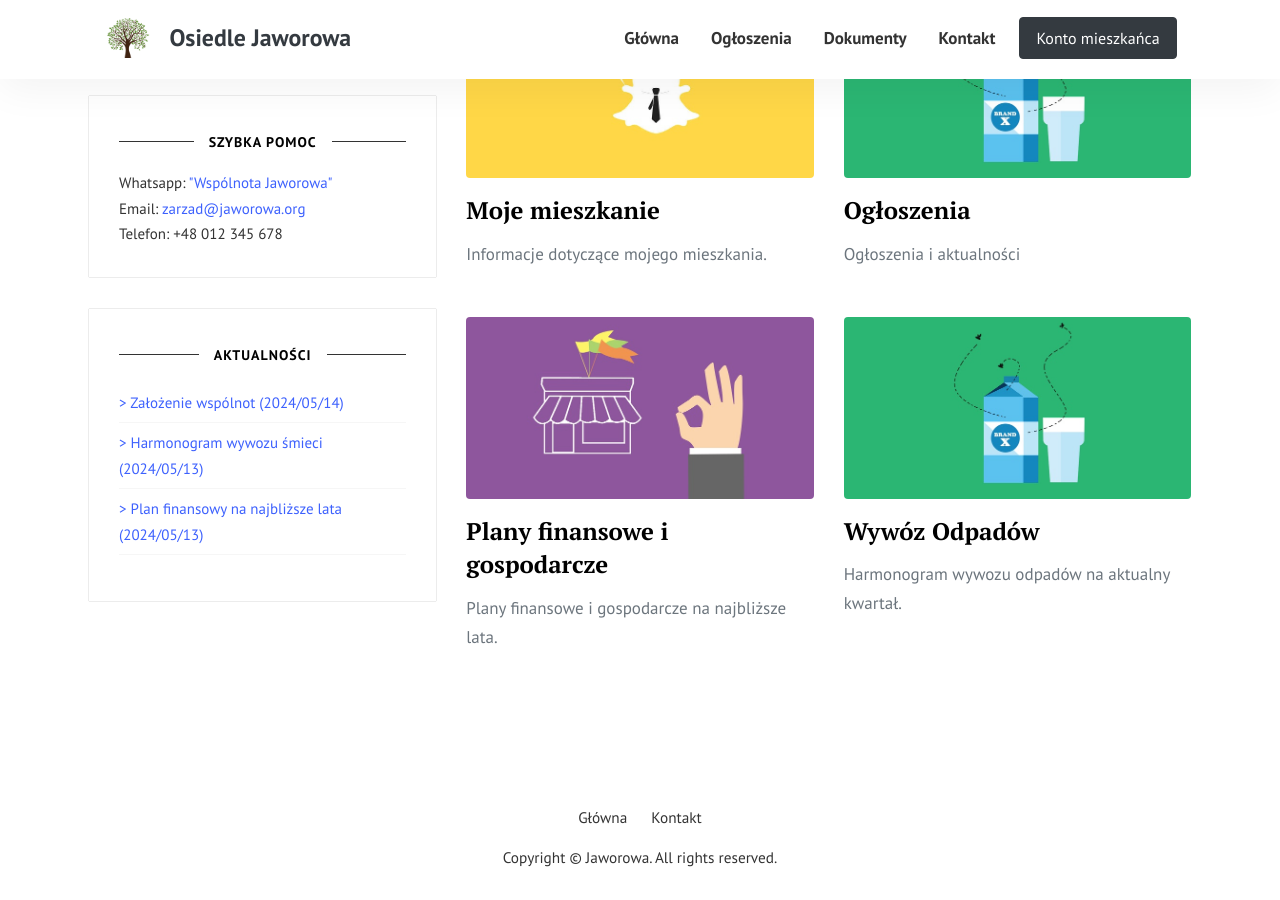
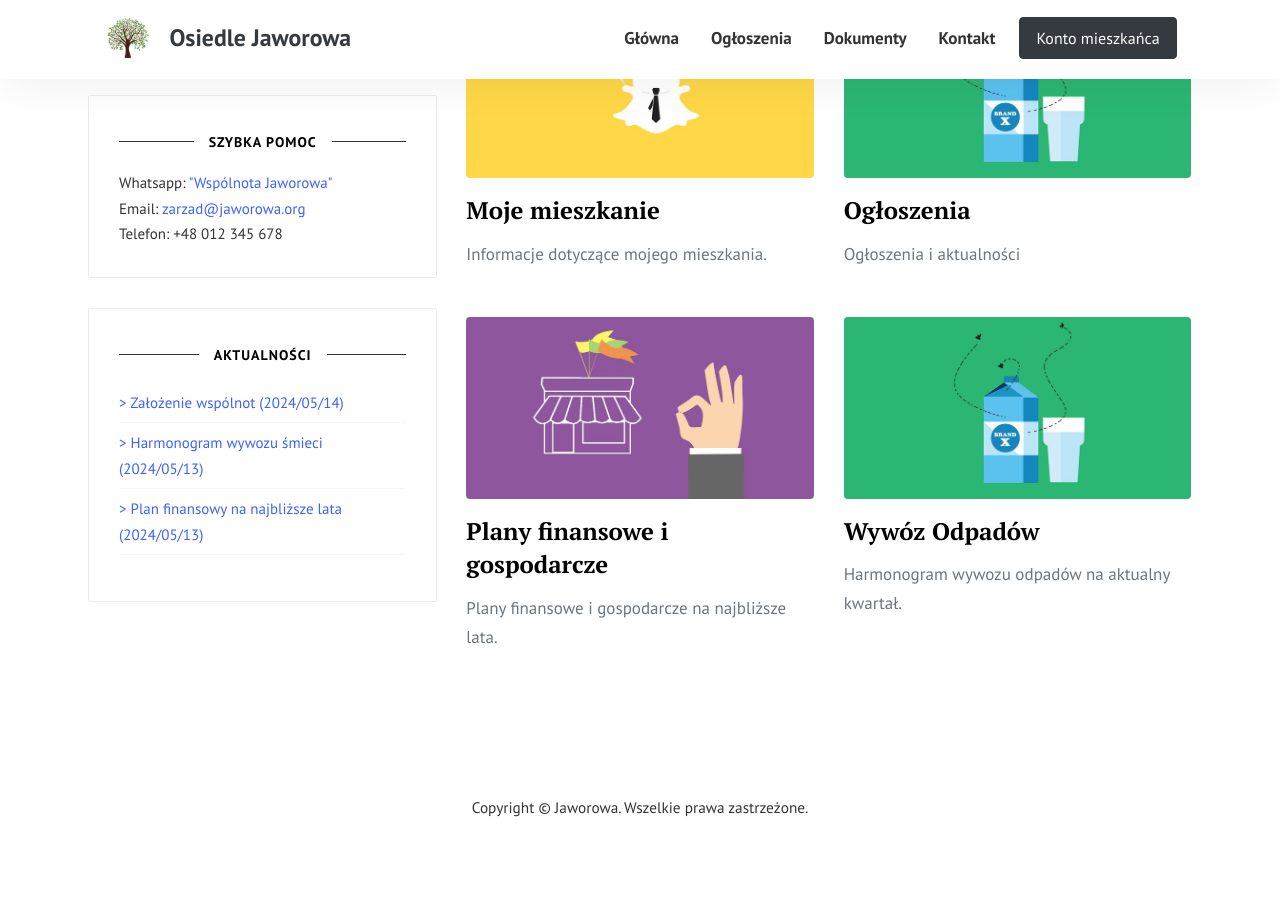
Before and after one commit to jaworowa/www, a Jekyll site: the page built from index.html, in a window 1280 px wide and 900 px high, scrolled down 657 px. Built offline with Jekyll 4.4.1, drawn with Linux system fonts in a browser that asks for light colours; the list of posts is cut into pages by our own code; after the commit the page ends 1507 px from its top, so only the background shows below that.

Commit message:
remove footer menu

```diff
--- a/_layouts/default.html
+++ b/_layouts/default.html
@@ -76,15 +76,15 @@ gtag('config', '{{site.ganalytics}}');
 ================================================== -->
 <footer class="footer container text-center">
 
-  <ul class="p-0 mb-1 small">
-    {% for item in site.data.menus.footermenu %}
-    <li>
-      <a href="{% unless item.external %}{{site.baseurl}}/{% endunless %}{{item.url}}" alt="{{item.title}}">{{item.title}}</a>
-    </li>
-    {% endfor %}
-    </ul>
+<!--  <ul class="p-0 mb-1 small">-->
+<!--    {% for item in site.data.menus.footermenu %}-->
+<!--    <li>-->
+<!--      <a href="{% unless item.external %}{{site.baseurl}}/{% endunless %}{{item.url}}" alt="{{item.title}}">{{item.title}}</a>-->
+<!--    </li>-->
+<!--    {% endfor %}-->
+<!--    </ul>-->
     <div class="copyright small">
-       Copyright © {{site.title}}. All rights reserved.
+       Copyright © {{site.title}}. Wszelkie prawa zastrzeżone.
     </div>
 </footer>
 
```
